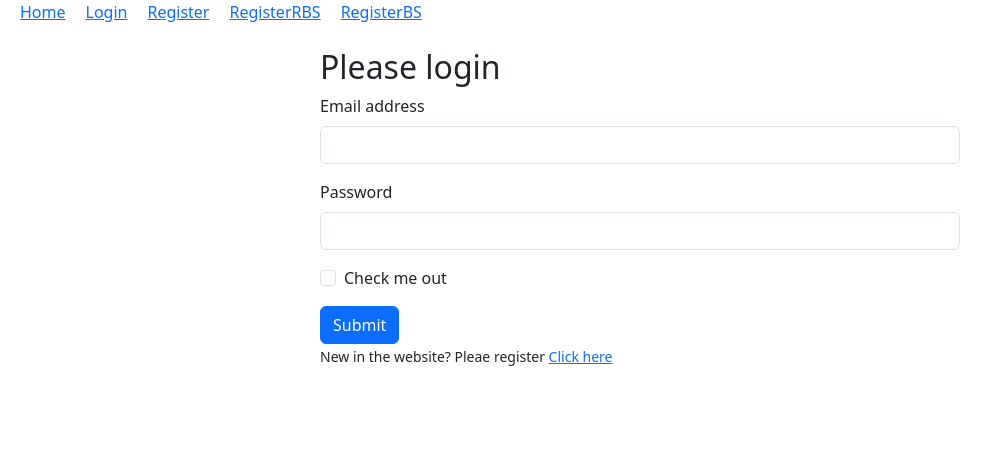
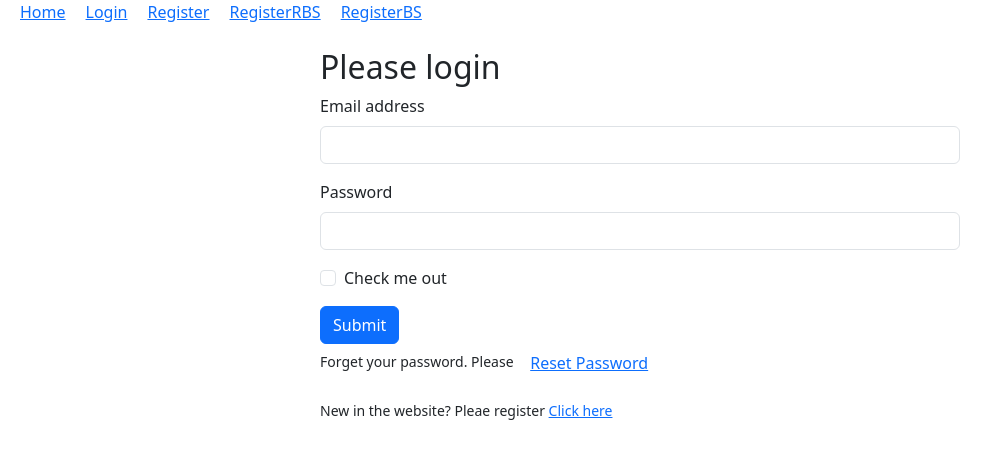
Before and after one commit to Ahana-Nandi-Tultul/PH_Email_Password_Firebase_Auth, a React (Vite) app: page /login in a window 1280 px wide. Shown: the top 458 px of the page, without its empty margins (0-1002 px from the left). Built offline with nearby package versions, Linux system fonts and the light colour scheme.

Commit message:
Reset Password

```diff
--- a/src/components/Login/Login.jsx
+++ b/src/components/Login/Login.jsx
@@ -1,11 +1,15 @@
-import { getAuth, signInWithEmailAndPassword } from 'firebase/auth';
-import React, { useState } from 'react';
+import { getAuth, sendPasswordResetEmail, signInWithEmailAndPassword } from 'firebase/auth';
+import React, { useRef, useState } from 'react';
 import app from '../firebase/firebase.config';
 import { Link } from 'react-router-dom';
 
 const Login = () => {
     const [error, setError] = useState('');
     const [success, setSuccess] = useState('');
+    const emailRef = useRef();
+
+    const auth = getAuth(app);
+
     const handleLogin = event => {
         event.preventDefault();
         const form = event.target;
@@ -29,7 +33,6 @@ const Login = () => {
         //     return;
         // }
 
-        const auth = getAuth(app);
         signInWithEmailAndPassword(auth, email, password)
         .then(result => {
             const user = result.user;
@@ -45,13 +48,30 @@ const Login = () => {
             setError(error.message);
         })
     }
+    const handleResetPassword = () => {
+        const email = emailRef.current.value;
+        console.log(email);
+        if(!email){
+            alert('Please provide your email to reset password.');
+            return;
+        }
+
+        sendPasswordResetEmail(auth, email)
+        .then(() =>{
+            alert('Please check your email account to reset password.');
+        })
+        .catch(error => {
+            console.error(error.message);
+            setError(error.message);
+        })
+    }
     return (
         <div className='w-50 mx-auto m-4'>
             <h2>Please login</h2>
             <form onSubmit={handleLogin}>
                 <div className="mb-3">
                     <label htmlFor="eampleInputEmail1" className="form-label">Email address</label>
-                    <input type="email" name="email" className="form-control"
+                    <input type="email" name="email" className="form-control" ref={emailRef}
                     id="exampleInputEmail1" aria-describedby="emailHelp"/>
                 </div>
                 <div className="mb-3">
@@ -64,6 +84,8 @@ const Login = () => {
                 </div>
                 <button type="submit" className="btn btn-primary">Submit</button>
             </form>
+            <p><small>Forget your password. Please <button className='btn btn-link'
+            onClick={handleResetPassword}>Reset Password</button></small></p>
             <p><small>New in the website? Pleae register <Link to="/register">Click here</Link></small></p>
             <p className='text-danger'>{error}</p>
             <p className='text-success'>{success}</p>
```
